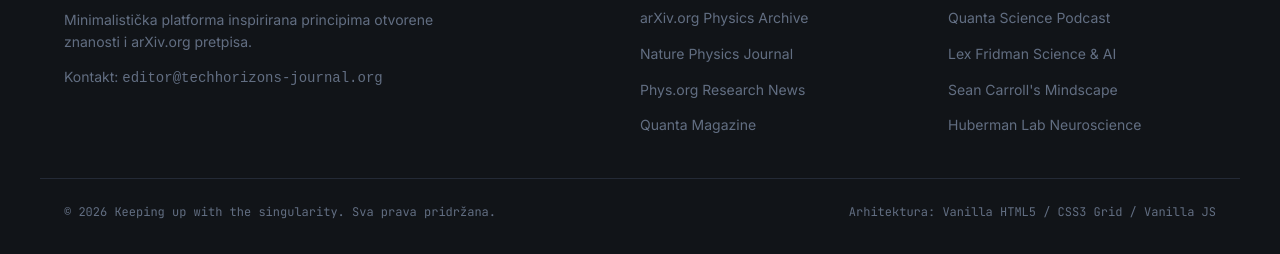
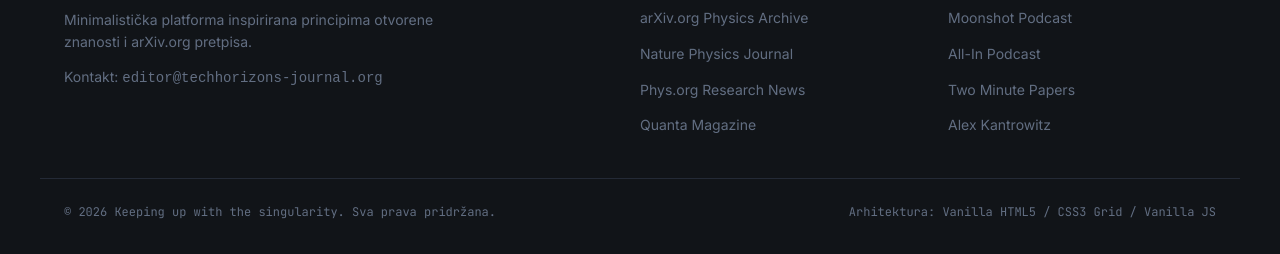
Before and after one commit to HibridToni/keeping-up-with-the-singularity, a plain HTML site: page article.html in a window 1280 px wide. Shown: the part 546-800 px from the top of the page. Drawn offline with Linux system fonts and the light colour scheme.

Commit message:
Ažurirane poveznice u sekciji Podcasti & Mediji u footeru

```diff
--- a/article.html
+++ b/article.html
@@ -78,10 +78,10 @@
       <div class="footer-column">
         <h3 class="footer-heading" data-i18n="footer.podcasts">Podcasti &amp; Mediji</h3>
         <ul class="footer-links">
-          <li><a href="https://www.quantamagazine.org/tag/podcast/" target="_blank" rel="noopener noreferrer">Quanta Science Podcast</a></li>
-          <li><a href="https://lexfridman.com/podcast/" target="_blank" rel="noopener noreferrer">Lex Fridman Science &amp; AI</a></li>
-          <li><a href="https://mindscapepodcast.com" target="_blank" rel="noopener noreferrer">Sean Carroll's Mindscape</a></li>
-          <li><a href="https://hubermanlab.com" target="_blank" rel="noopener noreferrer">Huberman Lab Neuroscience</a></li>
+          <li><a href="https://www.youtube.com/results?search_query=moonshots+with+peter+diamandis" target="_blank" rel="noopener noreferrer" id="link-moonshot" data-i18n="footer.podcast_moonshot">Moonshot Podcast</a></li>
+          <li><a href="https://allin.com/" target="_blank" rel="noopener noreferrer" id="link-allin" data-i18n="footer.podcast_allin">All-In Podcast</a></li>
+          <li><a href="https://www.youtube.com/@TwoMinutePapers" target="_blank" rel="noopener noreferrer" id="link-twominute" data-i18n="footer.podcast_twominute">Two Minute Papers</a></li>
+          <li><a href="https://www.youtube.com/@Alex.kantrowitz" target="_blank" rel="noopener noreferrer" id="link-kantrowitz" data-i18n="footer.podcast_kantrowitz">Alex Kantrowitz</a></li>
         </ul>
       </div>
     </div>
--- a/js/lang.js
+++ b/js/lang.js
@@ -49,6 +49,10 @@ const translations = {
     "footer.contact": "Kontakt:",
     "footer.sources": "Izvori i arhive",
     "footer.podcasts": "Podcasti & Mediji",
+    "footer.podcast_moonshot": "Moonshot Podcast",
+    "footer.podcast_allin": "All-In Podcast",
+    "footer.podcast_twominute": "Two Minute Papers",
+    "footer.podcast_kantrowitz": "Alex Kantrowitz",
     "footer.rights": "© 2026 Keeping up with the singularity. Sva prava pridržana.",
     "footer.arch": "Arhitektura: Vanilla HTML5 / CSS3 Grid / Vanilla JS",
 
@@ -111,6 +115,10 @@ const translations = {
     "footer.contact": "Contact:",
     "footer.sources": "Sources & Archives",
     "footer.podcasts": "Podcasts & Media",
+    "footer.podcast_moonshot": "Moonshot Podcast",
+    "footer.podcast_allin": "All-In Podcast",
+    "footer.podcast_twominute": "Two Minute Papers",
+    "footer.podcast_kantrowitz": "Alex Kantrowitz",
     "footer.rights": "© 2026 Keeping up with the singularity. All rights reserved.",
     "footer.arch": "Architecture: Vanilla HTML5 / CSS3 Grid / Vanilla JS",
 
```
Also changed, not shown: category.html (+4 -4 lines), index.html (+4 -4 lines), o-autoru.html (+4 -4 lines).
